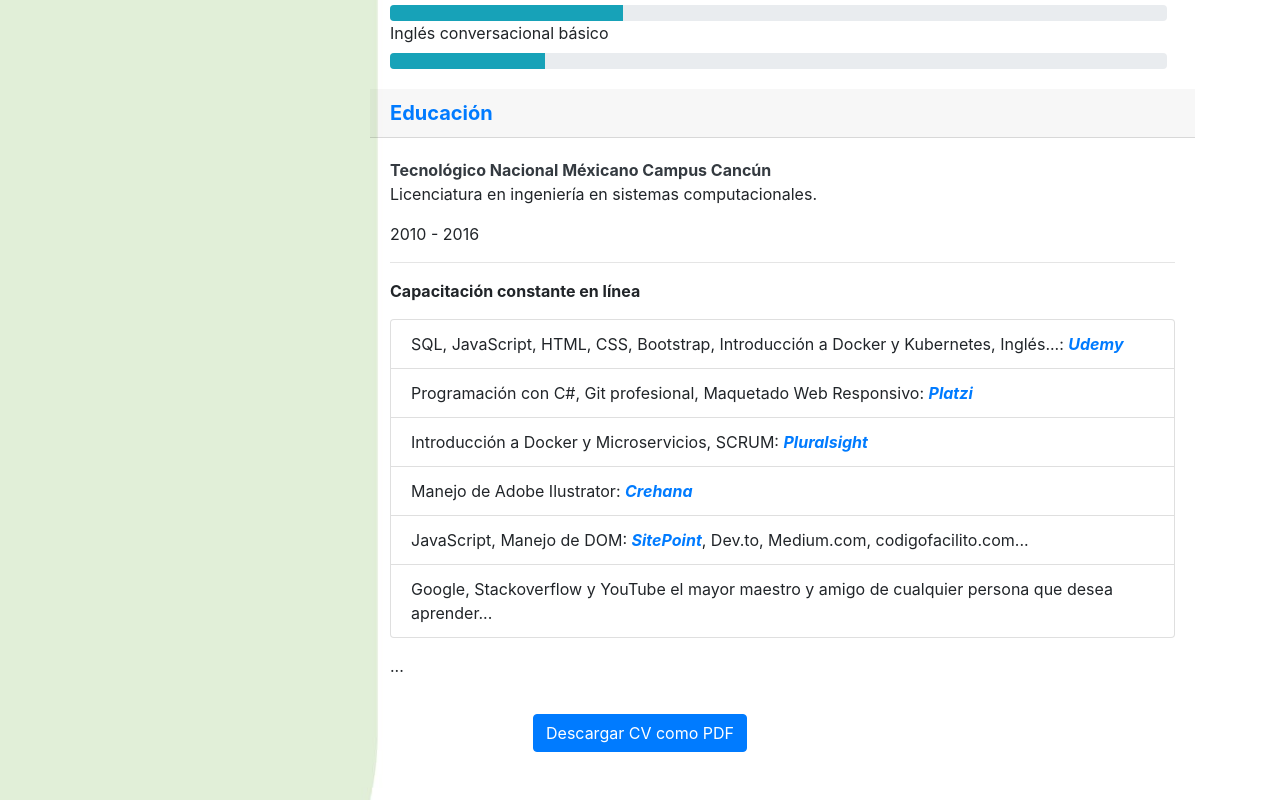
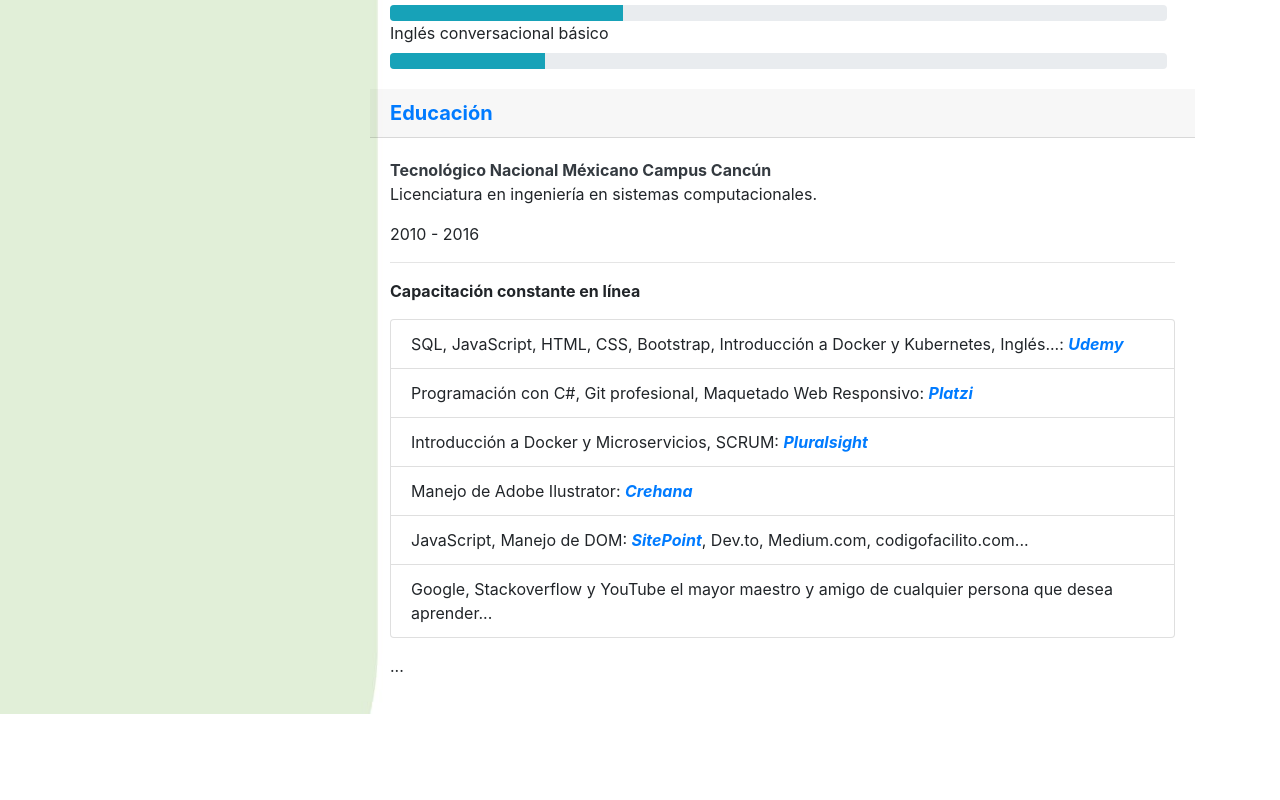
Before and after one commit to JulioRodriguezS/CV, a website: page index.html in a window 1280 px wide. Shown: the part 2658-3458 px from the top of the page. After the commit the page ends 3372 px from the top, so only its background shows below. Drawn offline with nearby package versions, Linux system fonts and the light colour scheme.

Commit message:
Update index.html

```diff
--- a/index.html
+++ b/index.html
@@ -278,10 +278,6 @@
 				</div>
 			</div>
 			<!--PDF-->
-			<div class="col-sm-12 mb-5 text-center">
-				<button type="button" class="btn btn-primary" id="download_pdf"><span class="glyphicon glyphicon-cloud-download"></span>Descargar CV como PDF</button>
-			</div>
-
 		</div>
 	</div>
 
```
